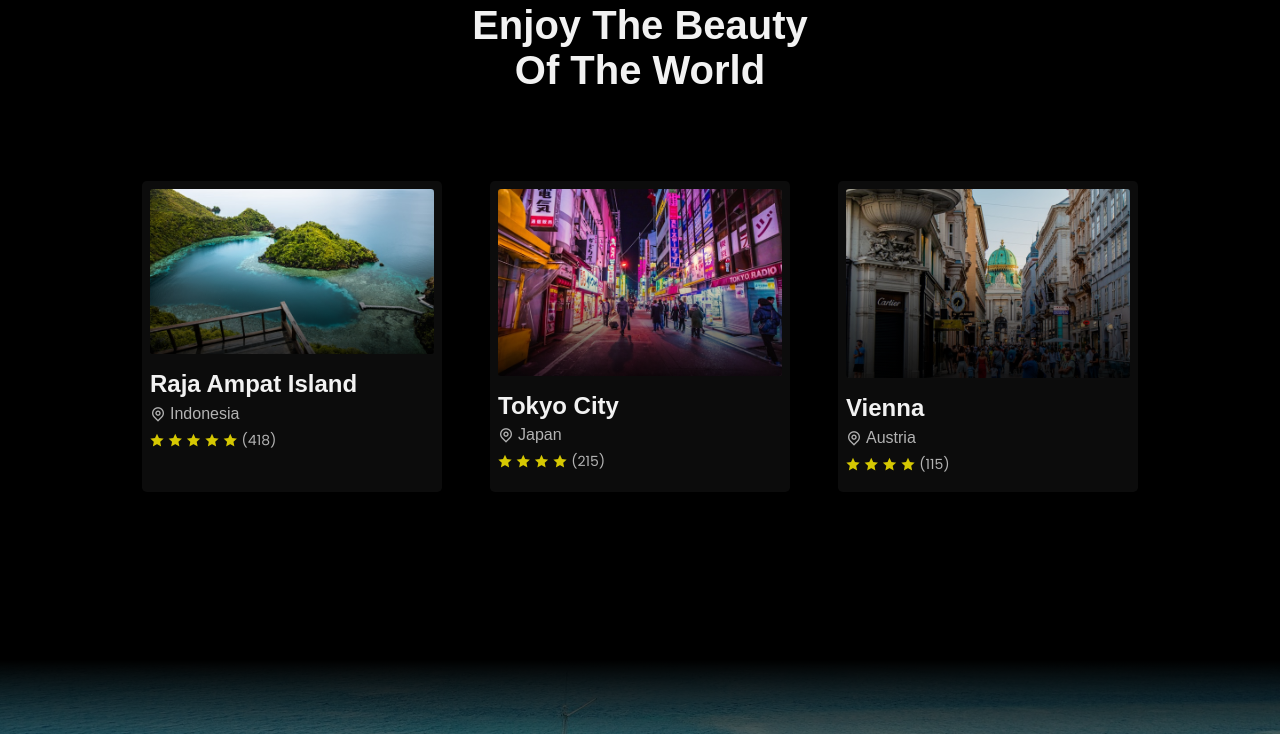
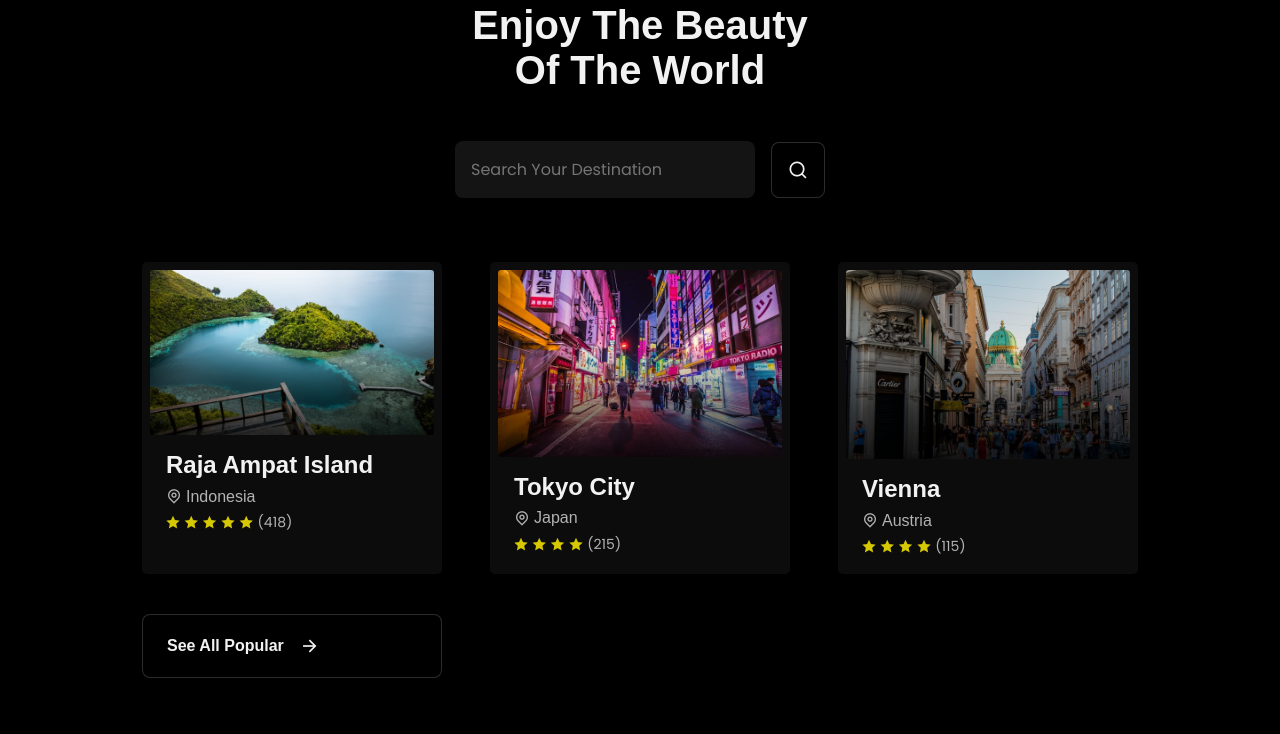
Before and after one commit to kikitongky/travel-web, a plain HTML site: page index.html in a window 1280 px wide. Shown: the part 1637-2371 px from the top of the page. Drawn offline with nearby package versions, Linux system fonts and the light colour scheme.

Commit message:
add search button & see all

```diff
--- a/index.html
+++ b/index.html
@@ -108,7 +108,7 @@
                 <div class="about__data">
                     <h2 class="section__title">
                         About <br>
-                        MyTravel
+                        MyTravel Company
                     </h2>
 
                     <p class="about__description">Lorem ipsum dolor sit amet consectetur adipisicing elit. Perspiciatis corporis aliquid, facilis mollitia error fuga ipsum voluptas suscipit. Reprehenderit maxime, commodi assumenda inventore, dolor eligendi, nulla ut incidunt quia sunt voluptates aperiam itaque. Reiciendis, et ipsum.</p>
@@ -133,17 +133,21 @@
                 Of The World
             </h2>
 
+            <form action="" class="search__form container">
+                <input type="text" placeholder="Search Your Destination" class="search__input">
+                <button type="submit" class="search__button button">
+                    <i class="ri-search-line"></i>
+                </button>
+            </form>
+
+
             <div class="popular__container container grid">
                 <article class="popular__card">
                     <div class="popular__image">
                         <img src="asset/popular1.jpg" alt="popular image" class="popular__img">
                         <div class="popular__shadow"></div>
                     </div>
-
-                    <h2 class="popular__title">
-                        Raja Ampat Island
-                    </h2>
-
+                    <h2 class="popular__title">Raja Ampat Island</h2>
                     <div class="popular__location">
                         <i class="ri-map-pin-line"></i>
                         <span>Indonesia</span>
@@ -156,7 +160,6 @@
                         <i class="ri-star-fill"></i>
                         <span>(418)</span>
                     </div>
-
                 </article>
 
                 <article class="popular__card">
@@ -164,11 +167,7 @@
                         <img src="asset/popular2.jpg" alt="popular image" class="popular__img">
                         <div class="popular__shadow"></div>
                     </div>
-
-                    <h2 class="popular__title">
-                        Tokyo City
-                    </h2>
-
+                    <h2 class="popular__title">Tokyo City</h2>
                     <div class="popular__location">
                         <i class="ri-map-pin-line"></i>
                         <span>Japan</span>
@@ -187,11 +186,7 @@
                         <img src="asset/popular3.jpg" alt="popular image" class="popular__img">
                         <div class="popular__shadow"></div>
                     </div>
-
-                    <h2 class="popular__title">
-                        Vienna
-                    </h2>
-
+                    <h2 class="popular__title">Vienna</h2>
                     <div class="popular__location">
                         <i class="ri-map-pin-line"></i>
                         <span>Austria</span>
@@ -204,6 +199,11 @@
                         <span>(115)</span>
                     </div>
                 </article>
+
+                <a href="#" class="all__button button">
+                    See All Popular<i class="ri-arrow-right-line"></i>
+                </a>
+
             </div>
 
         </section>
--- a/style.css
+++ b/style.css
@@ -408,8 +408,16 @@ img{
 
 .popular__title{
     font-size: var(--h3-font-size);
-    margin-bottom: .2rem;
+    margin-bottom: .3rem;
 }
+
+.popular__title,
+.popular__location,
+.popular__rating{
+    margin-left: 1rem;
+}
+
+
 .popular__location{
     display: inline-flex;
     align-items: center;
@@ -433,7 +441,8 @@ img{
 
 .popular__card:hover,
 .button-bot:hover,
-.join__button:hover{
+.join__button:hover,
+.search__button:hover{
     background-color: hsla(0, 2%, 23%, 0.658);
 }
 
@@ -444,6 +453,10 @@ img{
 .popular__rating i{
     font-size: var(--small-font-size);
     color: #d6c802;
+}
+
+.all__card{
+    display: flex;
 }
 
 /* Explore */
@@ -502,6 +515,30 @@ img{
     color: var(--title-color);
 }
 
+.search__form{
+    display: flex;
+    justify-content: center;
+    align-items: center;
+    column-gap: 1rem;
+    margin-top: 3rem;
+}
+
+.search__input{
+    padding: 1rem 1rem;
+    background-color: var(--container-color);
+    border-radius: .5rem;
+    width: 300px;
+}
+
+.search__button{
+    padding: 1rem 1rem;
+    font-weight: 500;
+    cursor: pointer;
+}
+
+.search__button:hover i{
+    transform: translateY(-.25rem);
+}
 
 /* JOIN */
 .join__container{
@@ -567,7 +604,7 @@ img{
 .footer__data{
     grid-template-columns: repeat(2, max-content);
     gap: 2.5rem 3.5rem ;
-    justify-content: center;
+    /* justify-content: center; */
 }
 
 .footer__title{
@@ -730,6 +767,11 @@ img{
     .footer__content{
         grid-template-columns: repeat(2, max-content);
         justify-content: space-between;
+        margin: 0 5rem;
+    }
+
+    .footer__data{
+        grid-template-columns: repeat(2, max-content);
     }
 
     .footer__group{
@@ -756,6 +798,10 @@ img{
 
     .popular__container{
         grid-template-columns: repeat(3, 240px) ;
+    }
+
+    .footer__content{
+        margin: 0 3rem;
     }
 
     .footer__data{
@@ -885,6 +931,11 @@ img{
         padding-block: 5rem 3rem;
     }
 
+    .footer__content{
+        margin: initial;
+    }
+
+
     .footer__title{
         margin-bottom: 1.5rem;
     }
```
